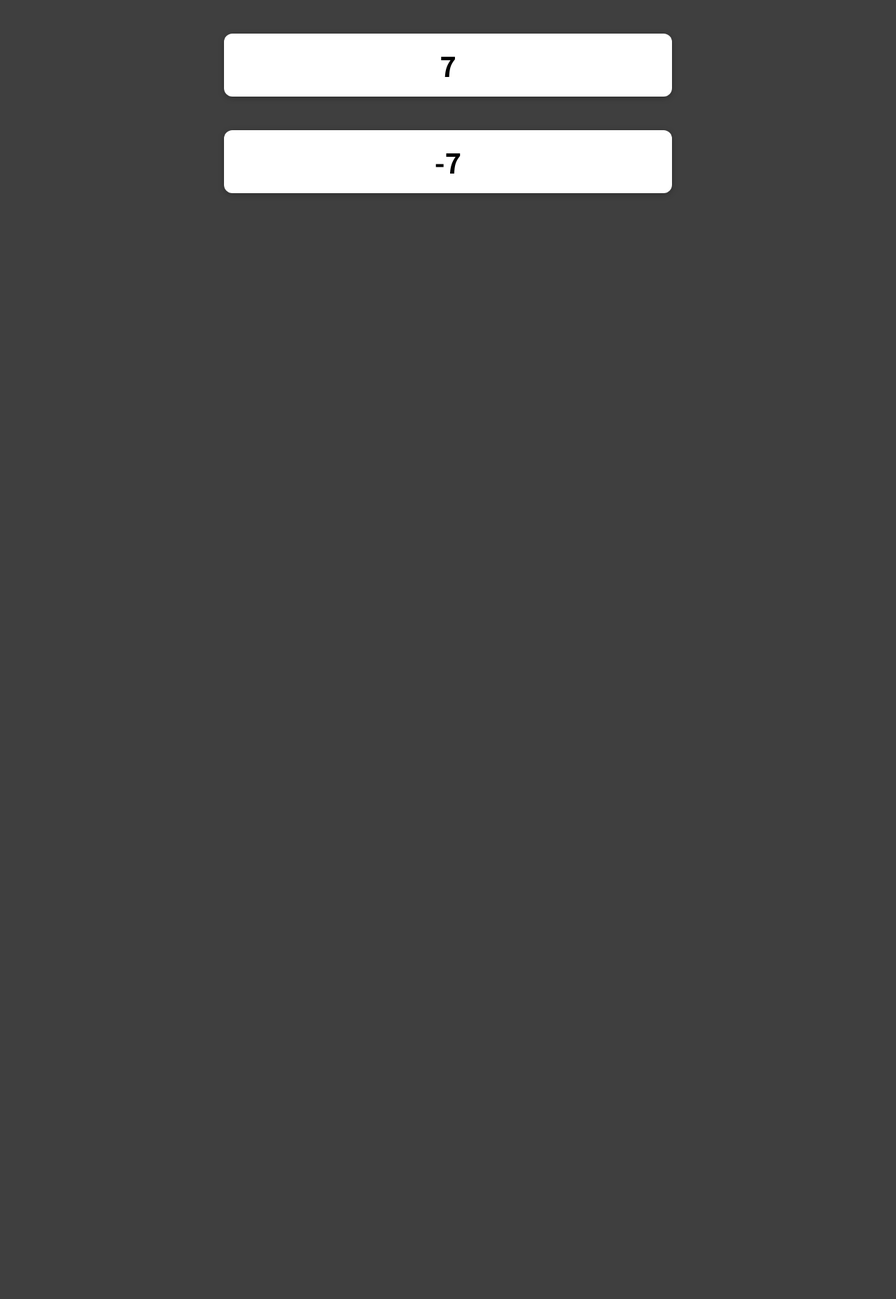
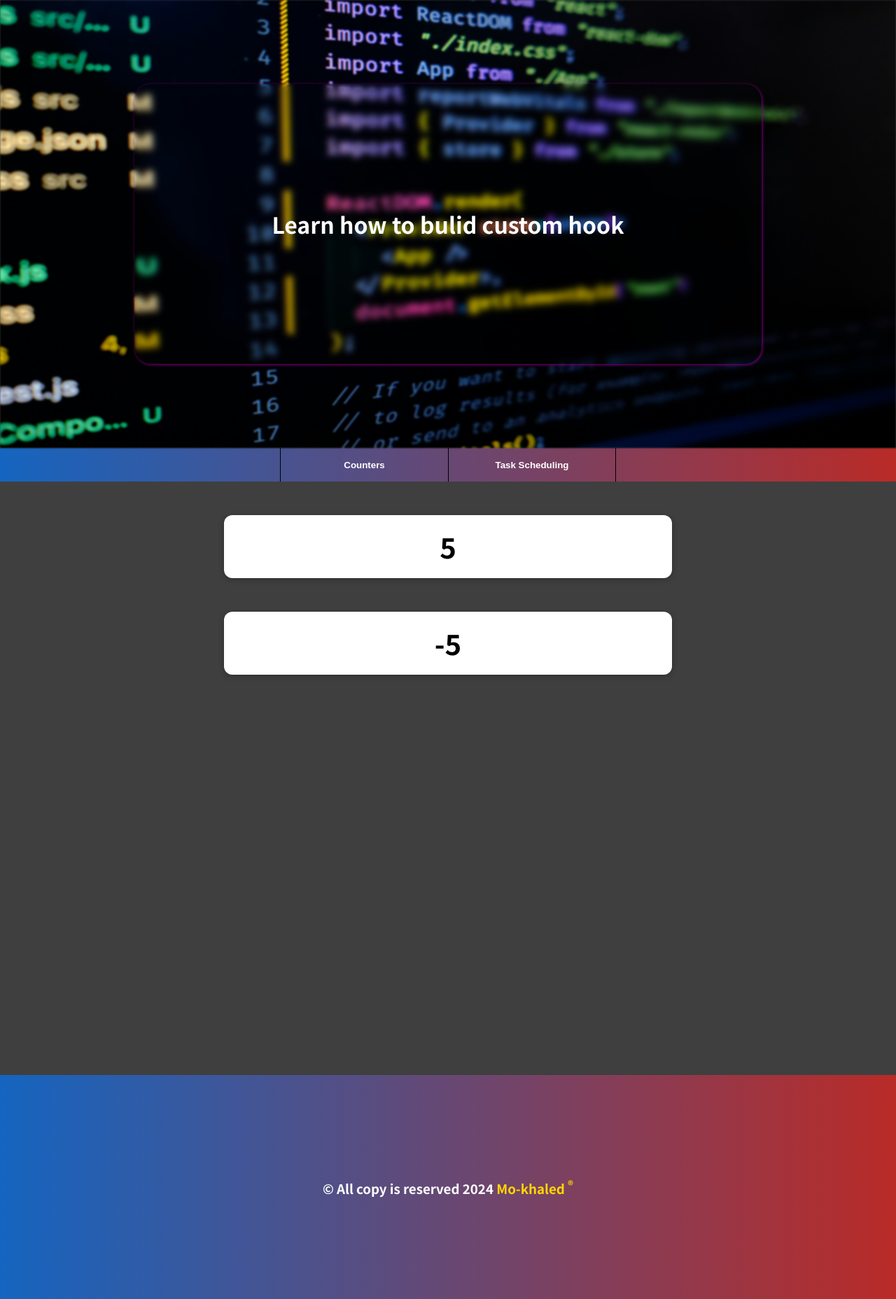
Before and after one commit to mo7ammedkhal3d/custom-hooks, a React (Create React App) app: page / in a window 1280 px wide. Shown: the whole page at 70% size. Before the commit the page ends 800 px from the top, so only its background shows below. Built offline with nearby package versions, Linux system fonts and the light colour scheme.

Commit message:
get started in fetching tasks

```diff
--- a/src/App.js
+++ b/src/App.js
@@ -1,13 +1,36 @@
-import React from 'react';
-import BackwardCounter from './components/BackwardCounter';
-import ForwardCounter from './components/ForwardCounter';
+import React, { Fragment,useState } from 'react';
+import Header from './components/layouts/header/Header';
+import Footer from './components/layouts/footer/Footer';
+import Counters from './components/counters/Counters';
+import TaskSched from './components/taskSched/TaskSched';
 
 function App() {
+
+  const [showCounters,setShowCounters] = useState(true);
+  const [showTaskSched,setShowTaskSched] = useState(false);
+
+
+
+  const navigationHandler = () =>{
+    if(showCounters){
+      setShowCounters(false);
+      setShowTaskSched(true);
+    }else {
+      setShowCounters(true);
+      setShowTaskSched(false);
+    }
+  }
+
+  const content = (showCounters ? <Counters /> : <TaskSched />);
+
   return (
-    <React.Fragment>
-      <ForwardCounter />
-      <BackwardCounter />
-    </React.Fragment>
+    <Fragment>
+      <Header onShowCounters={navigationHandler} onShowTaskSched={navigationHandler}/>
+        <main>
+          {content}
+        </main>
+      <Footer />
+    </Fragment>
   );
 }
 
--- a/src/components/BackwardCounter.js
+++ b/src/components/counters/BackwardCounter.js
@@ -1,5 +1,5 @@
 import Card from './Card';
-import useCounter from '../hooks/use-counter';
+import useCounter from '../../hooks/use-counter';
 
 const BackwardCounter = () => {
   const counter = useCounter(false)
--- /dev/null
+++ b/src/components/counters/Counters.js
@@ -0,0 +1,14 @@
+import { Fragment } from "react";
+import ForwardCounter from "./ForwardCounter";
+import BackwardCounter from "./BackwardCounter";
+
+const Counters = () =>{
+    return (
+        <Fragment>
+            <ForwardCounter />
+            <BackwardCounter />
+        </Fragment>
+    );
+}
+
+export default Counters;
--- a/src/components/ForwardCounter.js
+++ b/src/components/counters/ForwardCounter.js
@@ -1,5 +1,5 @@
 import Card from './Card';
-import useCounter from '../hooks/use-counter';
+import useCounter from '../../hooks/use-counter';
 
 const ForwardCounter = () => {
 
--- /dev/null
+++ b/src/components/layouts/footer/Footer.js
@@ -0,0 +1,14 @@
+import classes from './Footer.module.css';
+
+const Footer = props => {
+
+    const year = new Date().getFullYear();
+
+    return (
+        <footer className={classes.footer}>
+            <h3><span>&copy;</span> All copy is reserved {year} <span className={classes.corpration}>Mo-khaled <sup>&reg;</sup></span> </h3>
+        </footer>
+    );
+}
+
+export default Footer;
--- /dev/null
+++ b/src/components/layouts/footer/Footer.module.css
@@ -0,0 +1,16 @@
+.footer{
+    width: 100%;
+    height: 20rem;
+    background: linear-gradient(to right, #1565C0, #b92b27);
+    display: flex;
+    align-items: center;
+    justify-content: center;
+}
+
+.footer .corpration{
+    color: gold;
+}
+
+.footer h3{
+    color: white;
+}
--- /dev/null
+++ b/src/components/layouts/header/Header.js
@@ -0,0 +1,21 @@
+import classes  from './Header.module.css';
+import cover from './../../../assets/images/cover.jpg';
+
+const Header = props =>{
+    return (
+        <header className={classes.header}>
+            <div className={classes.hero}>
+                <div className={classes['header-text']}>
+                    <h1>Learn how to bulid custom hook</h1>
+                </div>
+                <img src={cover} />
+            </div>
+            <nav>
+                <button onClick={props.onShowCounters}>Counters</button>
+                <button onClick={props.onShowTaskSched}>Task Scheduling</button>
+            </nav>
+        </header>
+    );
+}
+
+export default Header;
--- /dev/null
+++ b/src/components/layouts/header/Header.module.css
@@ -0,0 +1,64 @@
+.header{
+    width: 100%;
+    height: fit-content;
+}
+
+.header .hero{
+    width: 100%;
+    height: 80vh;
+    position: relative;
+}
+
+.header .hero .header-text{
+    position: absolute;
+    width: 70%;
+    display: flex;
+    backdrop-filter: blur(5px);
+    top: 50%;
+    left: 50%;
+    transform: translate(-50%, -50%);
+    align-items: center;
+    justify-content: center;
+    color: white;
+    z-index: 10;
+    height: 50vh;
+    border-radius: 1.5rem;
+    background: transparent;
+    box-shadow: 1px 1px 4px purple;
+    user-select: none;
+}
+
+.header .hero img{
+    height: 100%;
+    width: 100%;
+    filter: blur(1px);
+}
+
+.header nav{
+    display: flex;
+    justify-content: center;
+    width: 100%;
+    background: linear-gradient(to right, #1565C0, #b92b27);
+    margin: 0;
+    padding: 0;
+}
+
+.header nav button{
+    color: white;
+    font-weight: bold;
+    border: none;
+    border-left: 0.1rem solid black;
+    width: 15rem;
+    cursor: pointer;
+    height: 3rem;
+    transition: all ease 0.5s;
+    background-color: transparent;
+}
+
+.header nav button:last-child{
+    border-right: 0.1rem solid black;
+}
+
+.header nav button:hover{
+    color: gold;
+}
--- /dev/null
+++ b/src/components/taskSched/TaskSched.js
@@ -0,0 +1,7 @@
+const TaskSched = () =>{
+    return (
+        <h1>Here will be task Sched project</h1>
+    );
+}
+
+export default TaskSched;
--- a/src/index.css
+++ b/src/index.css
@@ -12,3 +12,7 @@ body {
   margin: 0;
   background-color: #3f3f3f;
 }
+
+main{
+  height: 100vh;
+}
```
Also changed, not shown: src/assets/images/cover.jpg (added), src/components/counters/Card.js (renamed from src/components/Card.js), src/components/counters/Card.module.css (renamed from src/components/Card.module.css).
